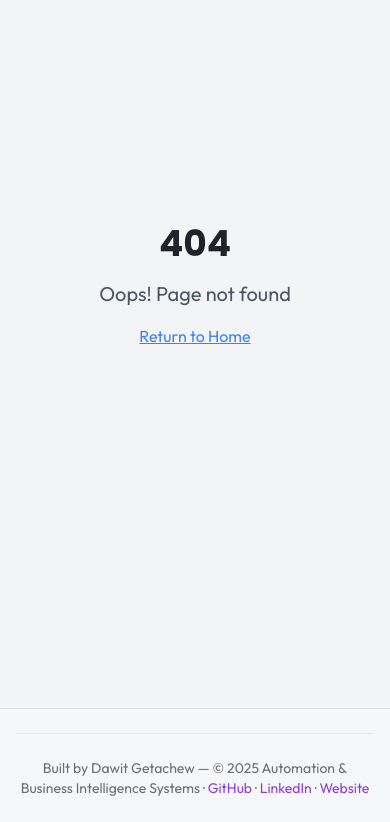
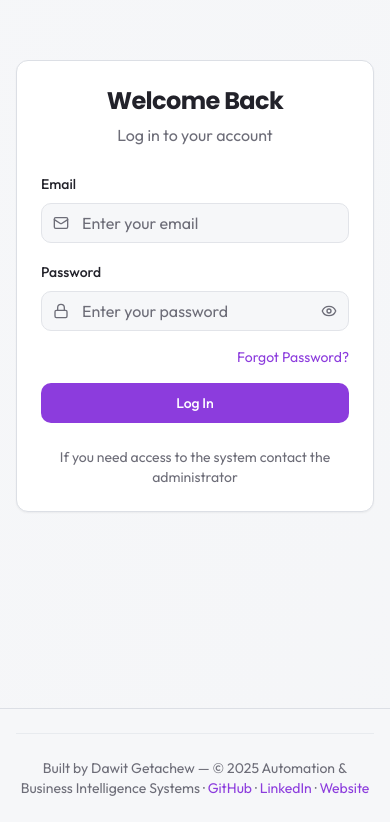
Before and after one commit to David-Getachew/Business-Intelligence-System, a React (Vite) app: page /login in a window 390 px wide. Before the commit this address had no page. Shown: the part 136-958 px from the top of the page. Built offline with nearby package versions, Linux system fonts and the light colour scheme.

Commit message:
[dyad] Created a clean, accessible login page with proper validation and responsive design - wrote 2 file(s)

```diff
--- a/src/App.tsx
+++ b/src/App.tsx
@@ -14,6 +14,7 @@ import Inventory from "./pages/Inventory";
 import Transactions from "./pages/Transactions";
 import Reports from "./pages/Reports";
 import Settings from "./pages/Settings";
+import Login from "./pages/Login";
 import NotFound from "./pages/NotFound";
 
 const queryClient = new QueryClient();
@@ -27,6 +28,7 @@ const App = () => (
         <BrowserRouter>
           <div className="flex flex-col min-h-screen">
             <Routes>
+              <Route path="/login" element={<Login />} />
               <Route path="/" element={<Navigate to="/dashboard" replace />} />
               <Route path="/dashboard" element={<MainLayout><Dashboard /></MainLayout>} />
               <Route path="/sales/quick" element={<MainLayout><QuickSales /></MainLayout>} />
--- /dev/null
+++ b/src/pages/Login.tsx
@@ -0,0 +1,182 @@
+import { useState } from 'react';
+import { Card, CardContent, CardHeader, CardTitle } from '@/components/ui/card';
+import { Label } from '@/components/ui/label';
+import { Input } from '@/components/ui/input';
+import { Button } from '@/components/ui/button';
+import { Mail, Lock, Eye, EyeOff } from 'lucide-react';
+import { cn } from '@/lib/utils';
+
+export default function Login() {
+  const [email, setEmail] = useState('');
+  const [password, setPassword] = useState('');
+  const [showPassword, setShowPassword] = useState(false);
+  const [isLoading, setIsLoading] = useState(false);
+  const [errors, setErrors] = useState({
+    email: '',
+    password: '',
+    general: ''
+  });
+
+  const validateForm = () => {
+    let isValid = true;
+    const newErrors = { email: '', password: '', general: '' };
+
+    if (!email) {
+      newErrors.email = 'Email is required';
+      isValid = false;
+    } else if (!/\S+@\S+\.\S+/.test(email)) {
+      newErrors.email = 'Please enter a valid email address';
+      isValid = false;
+    }
+
+    if (!password) {
+      newErrors.password = 'Password is required';
+      isValid = false;
+    } else if (password.length < 6) {
+      newErrors.password = 'Password must be at least 6 characters';
+      isValid = false;
+    }
+
+    setErrors(newErrors);
+    return isValid;
+  };
+
+  const handleSubmit = async (e: React.FormEvent) => {
+    e.preventDefault();
+
+    if (!validateForm()) return;
+
+    setIsLoading(true);
+    setErrors({ email: '', password: '', general: '' });
+
+    // Simulate API call
+    try {
+      await new Promise(resolve => setTimeout(resolve, 1500));
+      // In a real app, you would handle login logic here
+      console.log('Login attempt with:', { email, password });
+    } catch (error) {
+      setErrors(prev => ({
+        ...prev,
+        general: 'Invalid credentials. Please try again.'
+      }));
+    } finally {
+      setIsLoading(false);
+    }
+  };
+
+  return (
+    <div className="min-h-screen flex items-center justify-center bg-gradient-to-br from-background to-secondary/20 p-4">
+      <Card className="w-full max-w-md">
+        <CardHeader className="text-center">
+          <CardTitle className="text-2xl font-bold">Welcome Back</CardTitle>
+          <p className="text-muted-foreground">Log in to your account</p>
+        </CardHeader>
+        <CardContent>
+          <form onSubmit={handleSubmit} className="space-y-4">
+            {errors.general && (
+              <div className="text-destructive text-sm text-center py-2">
+                {errors.general}
+              </div>
+            )}
+
+            <div className="space-y-2">
+              <Label htmlFor="email">Email</Label>
+              <div className="relative">
+                <Mail
+                  className="absolute left-3 top-1/2 transform -translate-y-1/2 h-4 w-4 text-muted-foreground"
+                  aria-hidden="true"
+                />
+                <Input
+                  id="email"
+                  type="email"
+                  placeholder="Enter your email"
+                  value={email}
+                  onChange={(e) => setEmail(e.target.value)}
+                  className={cn(
+                    "pl-10",
+                    errors.email && "border-destructive"
+                  )}
+                  aria-invalid={!!errors.email}
+                  aria-describedby={errors.email ? "email-error" : undefined}
+                />
+              </div>
+              {errors.email && (
+                <p id="email-error" className="text-destructive text-sm">
+                  {errors.email}
+                </p>
+              )}
+            </div>
+
+            <div className="space-y-2">
+              <Label htmlFor="password">Password</Label>
+              <div className="relative">
+                <Lock
+                  className="absolute left-3 top-1/2 transform -translate-y-1/2 h-4 w-4 text-muted-foreground"
+                  aria-hidden="true"
+                />
+                <Input
+                  id="password"
+                  type={showPassword ? "text" : "password"}
+                  placeholder="Enter your password"
+                  value={password}
+                  onChange={(e) => setPassword(e.target.value)}
+                  className={cn(
+                    "pr-10 pl-10",
+                    errors.password && "border-destructive"
+                  )}
+                  aria-invalid={!!errors.password}
+                  aria-describedby={errors.password ? "password-error" : undefined}
+                />
+                <button
+                  type="button"
+                  onClick={() => setShowPassword(!showPassword)}
+                  className="absolute right-3 top-1/2 transform -translate-y-1/2 text-muted-foreground hover:text-foreground"
+                  aria-label={showPassword ? "Hide password" : "Show password"}
+                >
+                  {showPassword ? (
+                    <EyeOff className="h-4 w-4" aria-hidden="true" />
+                  ) : (
+                    <Eye className="h-4 w-4" aria-hidden="true" />
+                  )}
+                </button>
+              </div>
+              {errors.password && (
+                <p id="password-error" className="text-destructive text-sm">
+                  {errors.password}
+                </p>
+              )}
+            </div>
+
+            <div className="flex justify-end">
+              <button
+                type="button"
+                className="text-sm text-primary hover:underline focus:underline focus:outline-none"
+              >
+                Forgot Password?
+              </button>
+            </div>
+
+            <Button
+              type="submit"
+              className="w-full"
+              disabled={isLoading}
+            >
+              {isLoading ? (
+                <>
+                  <span className="mr-2 h-4 w-4 animate-spin">●</span>
+                  Logging in...
+                </>
+              ) : (
+                "Log In"
+              )}
+            </Button>
+          </form>
+
+          <div className="mt-6 text-center text-sm text-muted-foreground">
+            <p>If you need access to the system contact the administrator</p>
+          </div>
+        </CardContent>
+      </Card>
+    </div>
+  );
+}
```
